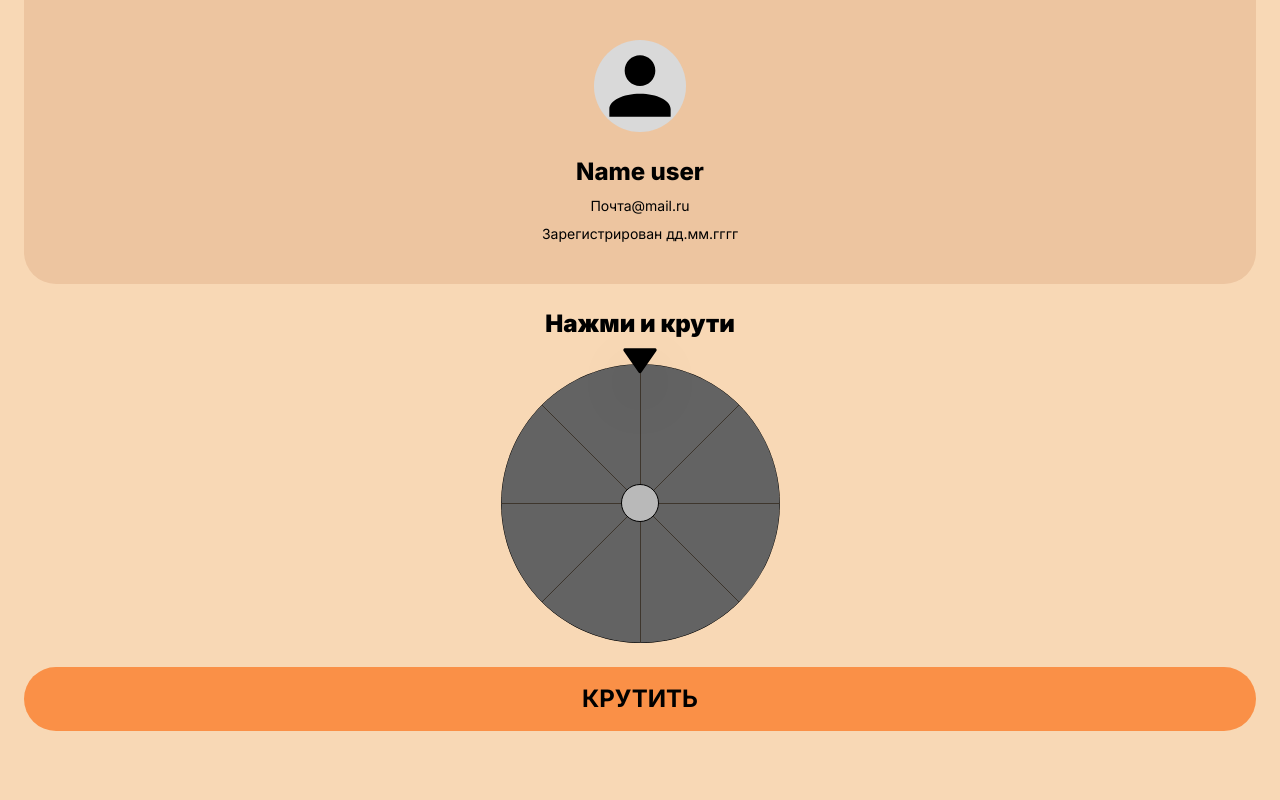
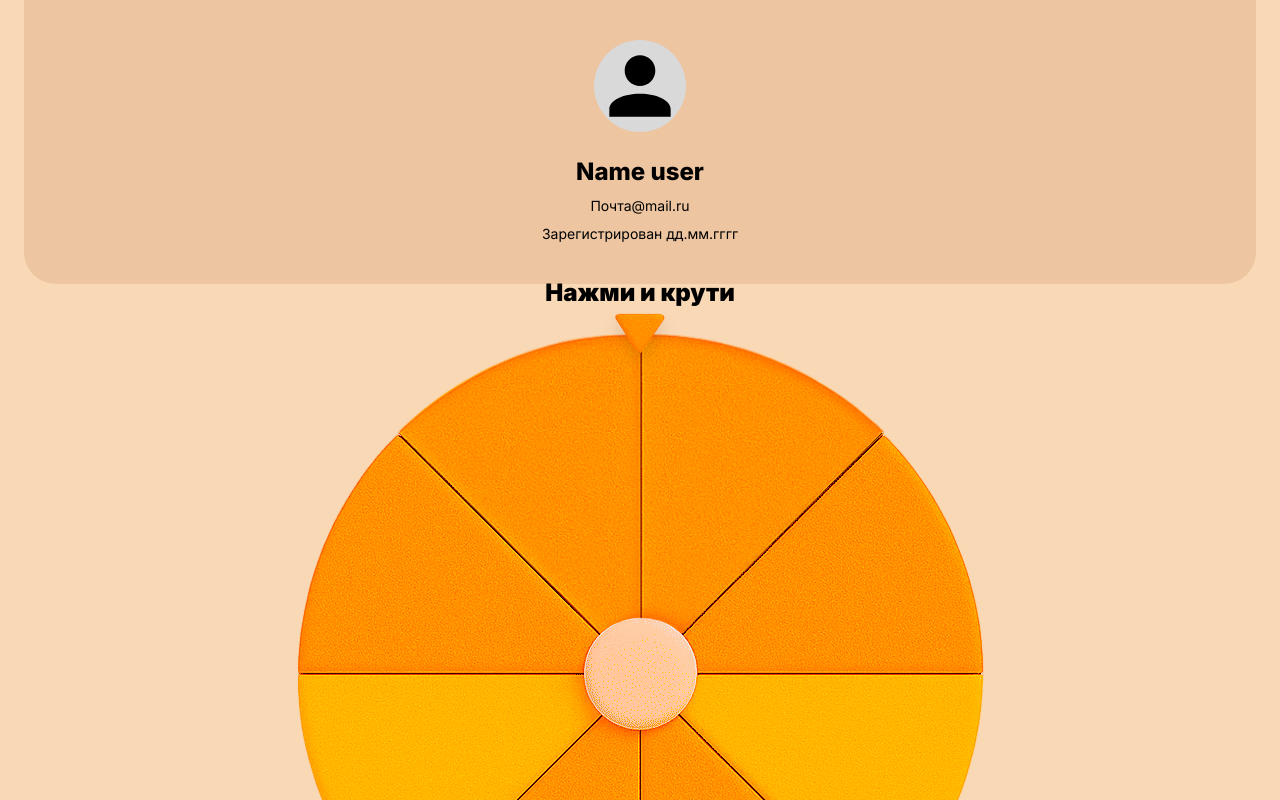
Before and after one commit to asafeeson/express_puzzle, a SvelteKit app: page /prizes/fortune in a window 1280 px wide. Built offline with nearby package versions, Linux system fonts and the light colour scheme.

Commit message:
- update wheel

```diff
--- a/src/routes/prizes/fortune/+page.svelte
+++ b/src/routes/prizes/fortune/+page.svelte
@@ -26,12 +26,12 @@
 		<h1 class="font-black text-2xl">Нажми и крути</h1>
 		<div class="flex w-full justify-center items-center relative">
 			<img
-				src="/wheel_arrow.svg"
+				src="/arrow.png"
 				alt=""
-				class="transition-transform duration-700 absolute -top-6 drop-shadow-2xl z-1"
+				class="transition-transform duration-700 absolute -top-5 drop-shadow-xl z-1 h-10"
 			/>
 			<img
-				src="/fortune_wheel.svg"
+				src="/wheel.png"
 				alt=""
 				class="transition-transform duration-700"
 				bind:this={wheel}
@@ -54,7 +54,7 @@
 	</div>
 	{#if showPop}
 		<div
-			class="w-full h-1/2 absolute bottom-0 left-0 px-4"
+			class="w-full h-1/2 absolute bottom-0 left-0 px-4 z-2"
 			transition:fly={{ delay: 1400, duration: 400, x: 0, y: 1000, opacity: 0.5, easing: quintOut }}
 		>
 			<div
```
Also changed, not shown: static/arrow.png (added), static/wheel.png (added).
